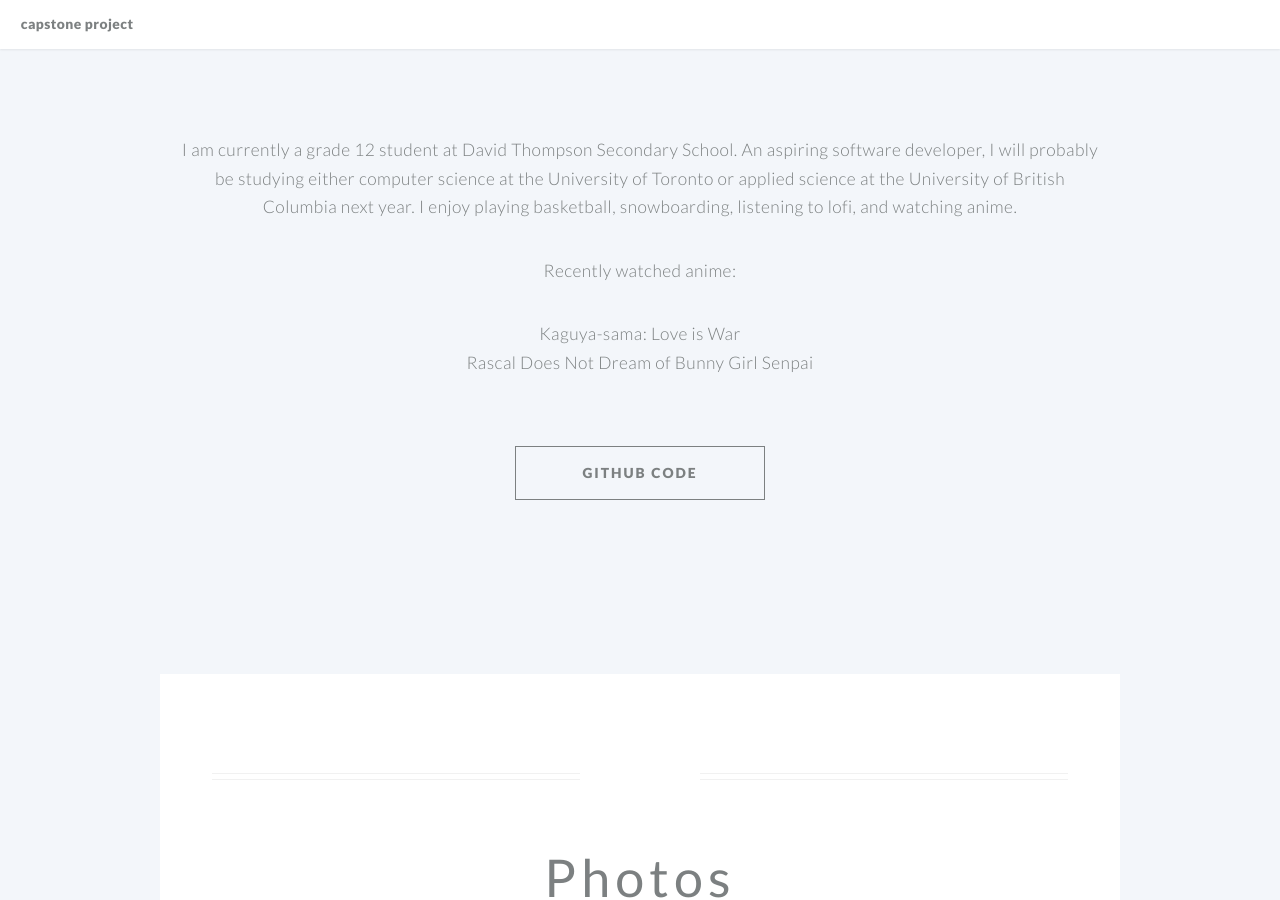
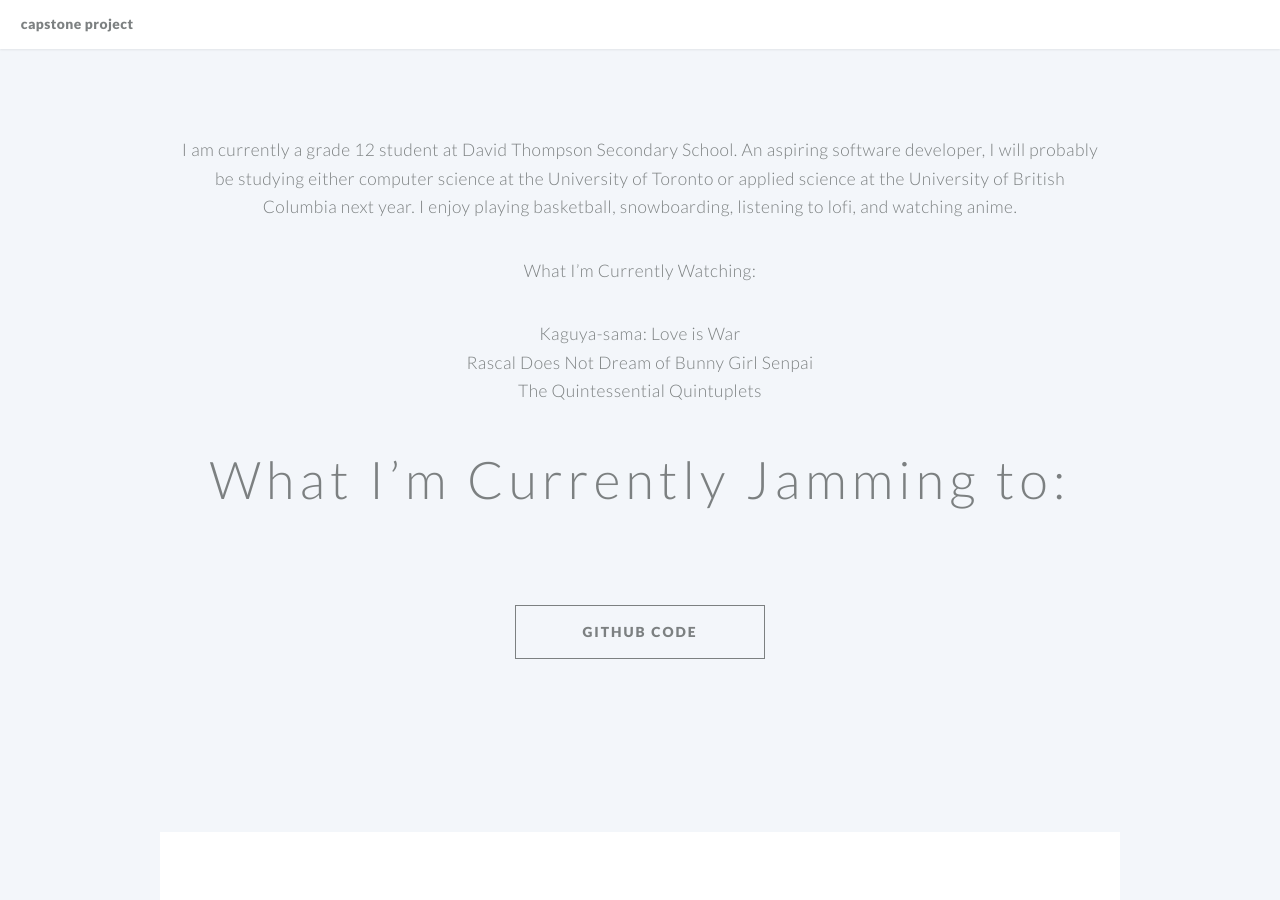
Before and after one commit to wqyzeng/wqyzeng.github.io, a Jekyll site: the page built from index.md, in a window 1280 px wide and 900 px high, scrolled down 733 px. Built offline with Jekyll 4.4.1, drawn with Linux system fonts in a browser that asks for light colours.

Commit message:
Update index.md

```diff
--- a/index.md
+++ b/index.md
@@ -44,6 +44,10 @@ cta_button_label: contact # the label on the button
 
 I am currently a grade 12 student at David Thompson Secondary School. An aspiring software developer, I will probably be studying either computer science at the University of Toronto or applied science at the University of British Columbia next year. I enjoy playing basketball, snowboarding, listening to lofi, and watching anime.
 
-Recently watched anime:
+What I'm Currently Watching:
 - Kaguya-sama: Love is War
 - Rascal Does Not Dream of Bunny Girl Senpai
+- The Quintessential Quintuplets
+
+What I'm Currently Jamming to:
+-
```
